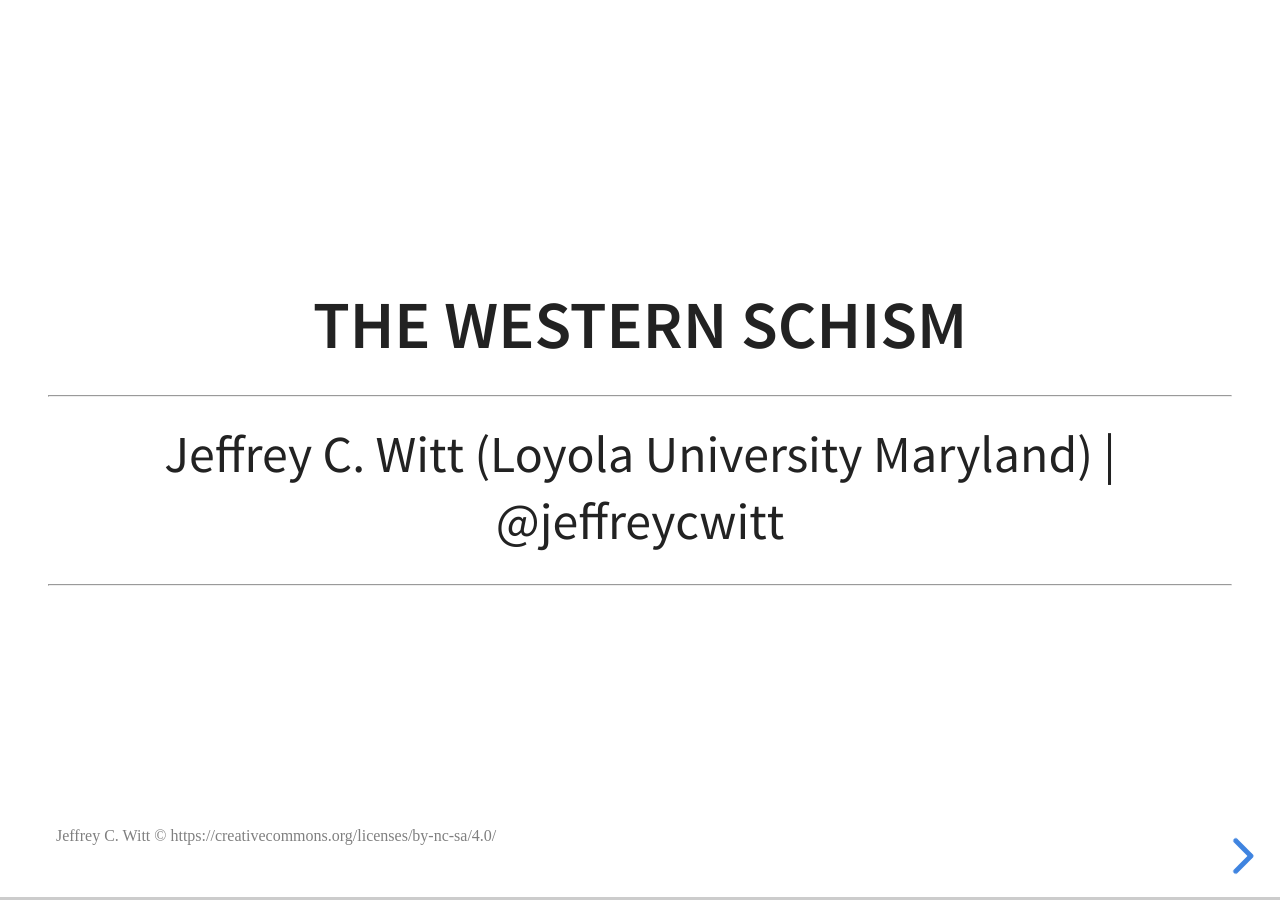
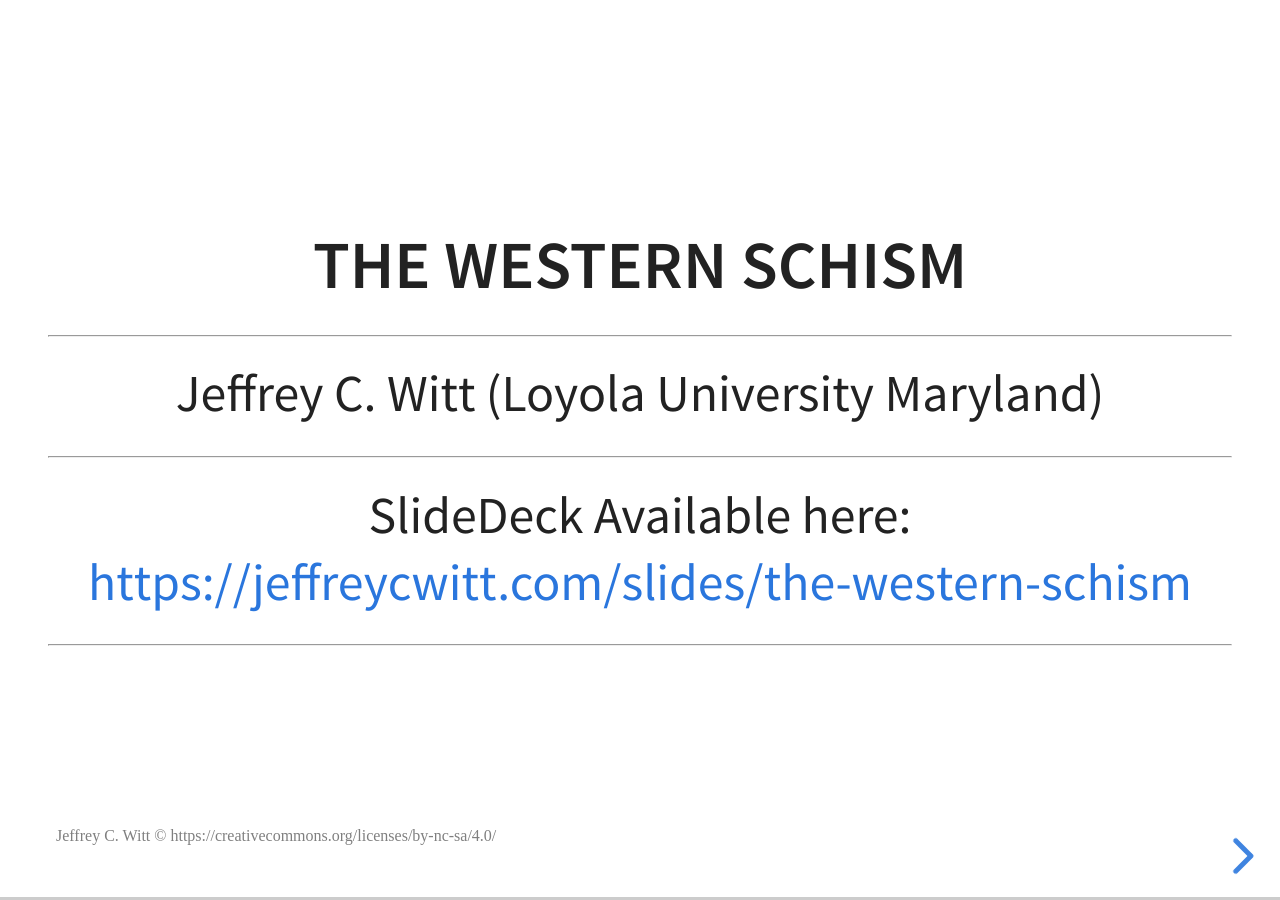
Before and after one commit to jeffreycwitt/jeffreycwitt.github.io, a Jekyll site: the page built from _slides/the-western-schism.html, in a window 1280 px wide. Built offline with Jekyll 4.4.1, drawn with Linux system fonts in a browser that asks for light colours.

Commit message:
slide updates

```diff
--- a/_slides/the-western-schism.html
+++ b/_slides/the-western-schism.html
@@ -10,7 +10,10 @@ tags: teaching hidden
 <section>
 <h3>The Western Schism</h3>
 <hr/>
-<p>Jeffrey C. Witt (Loyola University Maryland) | @jeffreycwitt</p>
+<p>Jeffrey C. Witt (Loyola University Maryland)</p>
+<hr/>
+<p>SlideDeck Available here: <br/>
+  <a href="https://jeffreycwitt.com/slides/the-western-schism">https://jeffreycwitt.com/slides/the-western-schism</a></p>
 <hr/>
 </section>
 <section data-background="{{ site.assets_url }}westernSchismPictures/bushVGore.jpg" data-background-size="contain">
@@ -38,7 +41,7 @@ tags: teaching hidden
 - Pope Urban V: 1362–1370
 - Pope Gregory XI: 1370–1378
 </section>
-<section data-markdown data-background="{{ site.assets_url }}westernSchismPictures/exampleRotuli.jpg" data-background-size="contain">
+<!-- <section data-markdown data-background="{{ site.assets_url }}westernSchismPictures/exampleRotuli.jpg" data-background-size="contain">
   ## Example: Papal Rotuli
 </section>
 <section>
@@ -46,7 +49,7 @@ tags: teaching hidden
 
   <p class="fragment fade-in">1. Pluralism</p>
   <p class="fragment fade-in">2. Absenteeism</p>
-</section>
+</section> -->
 <section data-markdown>
   ## Avignese Excesses
 
@@ -132,6 +135,12 @@ tags: teaching hidden
   # Resolving the Schism
 
 </section>
+<section data-markdown>
+  # The Claim at Issue
+  ---
+  ## Was the election of Urban VI legitimate?
+
+</section>
 <section data-markdown style="font-size: 30px">
   ### Designation of a Pope according to Canon Law
 
@@ -195,7 +204,10 @@ tags: teaching hidden
 
   <h3 class="fragment fade-in">Problems with a general council?</h3>
 
-  <p class="fragment fade-in">1) Who can call a general council?</p>
+  <p class="fragment fade-in">1) Could a general council successfully adjudicate the matter?
+  Are the members of the council in a position to decide which side is right?</p>
+
+  <p class="fragment fade-in">2) Who can call a general council?</p>
 
   <p class="fragment fade-in">
     "It has been shown above from the writings of the saints
@@ -209,13 +221,13 @@ tags: teaching hidden
   Papal authorization of any General Council is the necessary prerequisite
   for the validity of its decrees and decisions.
   But who should convoke the Council, asks Conrad,
-  since there are two popes?" (Ullmann, p. 178)</p>
-
-  <p class="fragment fade-in">2) Could a general council successfully adjudicate the matter?
-  Are the members of the council in a position to decide which side is right?</p>
+  since there are two popes?" (Walter Ullmann, *The Origins of the Great Schism*, p. 178)</p>
 
 </section>
-
+<section data-markdown>
+  ### Adressing Problem 1: Could a General Council Decide the Issue?
+</section>
+</section>
 <section data-markdown>
   ### In Sum: Three Possible Solutions
 
@@ -229,38 +241,24 @@ tags: teaching hidden
 
   <p class="fragment fade-in">Advantage: Avoids having to decide who was in the wrong and who was in the right.</p>
   <p class="fragment fade-in">Weakness: None of the Popes seem willing to resign.</p>
-  <p class="fragment fade-in">Indirect Advantage: If the via cessionis is the only solution,
-  and the popes refuse, are the popes guilty of apostasy?</p>
-</section>
-<section data-markdown style="font-size: 30px">
-  ## Can an apostate pope be deposed?
-
-  Gratian, Decretum, I, Dist. 22, c.5
-
-  "...and he who exists as an enemy of religion, ought he not to be deposed?...moreover these ones who
-  are holy, who are ecclesiastics, who are celebrated legitimately,
-  are they not able to call the apostolic seat to judgment?"
-
-  "...et qui extitit religionis inimicus, depelli debuerunt?...Ceterum isti,
-  qui sacri, qui ecclesiastici, qui legitimi celebrantur,
-  sedem apostolicam ad iudicum vocare non possunt"
-
-  <!-- Can a pope be deposed? (Hostiensis, Conrad Gelnhausen) if the pope is being heretical
-  (gratian I, 79, c. 8, I,  See Baldus) -->
 
 </section>
-<section>
-  <h3>A third way for the papal seat to become empty (sede vacante)</h3>
+<section style="font-size: 30px">
+  <h2>Legal Side effect of the Via Cessionis</h2>
 
-  <p>1. Death</p>
-  <p>2. Resignation</p>
-  <p class="fragment fade-in">3. Deposition</p>
+  <p class="fragment fade-in"><b>Major Premise</b>: If the via cessionis is the only route toward resolution, and the schism is injurious to the church, then anyone refusing to resign is indirectly harming the church and justified in being deposed.</p>
+
+  <p class="fragment fade-in" style="font-size: 20px">Q9: "...and he who exists as an enemy of religion, ought he not to be deposed?...moreover these ones who
+  are holy, who are ecclesiastics, who are celebrated legitimately,
+  are they not able to call the apostolic seat to judgment?" (Gratian, <em>Decretum</em>, I, Dist. 22, c.5)</p>
+
+  <p class="fragment fade-in"><b>Minor Premise</b>: Both of the popes, regardless of who the REAL pope is, are only people who can implement the via cessionis and both are refusing to do so.</p>
+  <p class="fragment fade-in"><b>Conclusion</b>: They are both harming the church and are therefore both justified in being deposed.</p>
 
 </section>
+
 <section data-markdown>
-  ## Who gets to decide when the Pope commits apostasy?
-
-  No getting around the need for a general council.
+  ## Adressing Problem 2: Can a General Council be Convened?
 </section>
 
 <section data-markdown>
@@ -271,27 +269,21 @@ tags: teaching hidden
   that is, of equity, which is the only adequate criterion
   for a satisfactory explanation of positive law.
   Equity is that element which is best fitted to discover the mens legislatoris."
-  (Conrad of Gelnhausen qtd in Ullmann, p. 180)
+  (Conrad of Gelnhausen qtd in Walter Ullmann, *The Origins of the Great Schism*, p. 180)
 
 </section>
 <section data-markdown>
   ## Rethinking the essence of a corporation
 
-  1. Unity of members through the subordination of members to a single head.
+  1. Unity of members through the subordination of members to a single head. (Papalism or Monarchism)
 
-  2. Unity of members through agreement to a common principle or goal.
+  2. Unity of members through agreement to a common principle or goal. (Conciliarism of Republicanism)
 
-</section>
-<section data-markdown>
-  ## Conciliarism
-
-  or
-
-  ## the Conciliar Movement
+  *Conciliarist Resolution: If it could be demonstrated that there was a consensus of the congregation in favor a general council, then this council would indeed be legitimate, whether it had been convened by the pope or not.*
 
 </section>
 <section>
-  <h2>Council of Pisa</h2>
+  <h2>1409 Council of Pisa</h2>
 
   <p class="fragment fade-in">Not invoked by a pope, but by cardinals and princes.</p>
 
```
Also changed, not shown: other parts of _slides/the-western-schism.html (+1 -1 lines).
